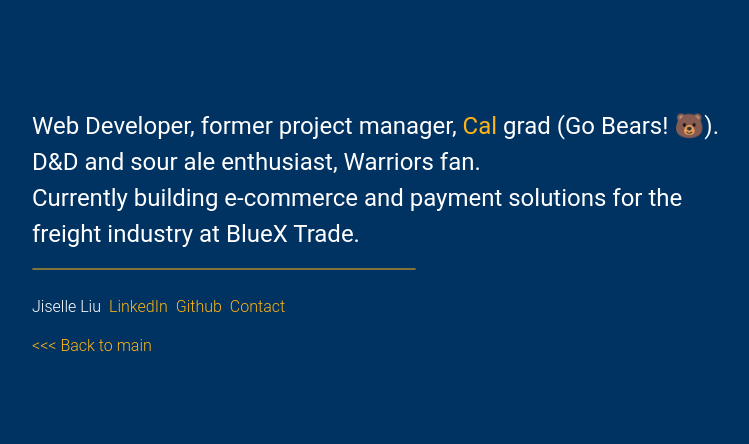
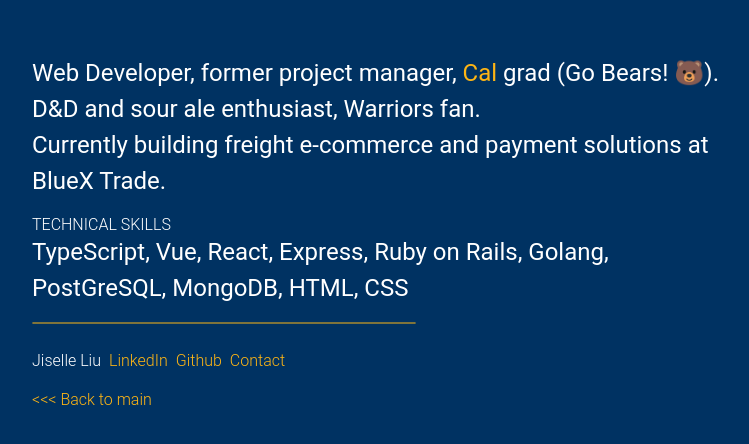
Before and after one commit to jiselle03/jiselle03.github.io, a React (Create React App) app: page /about in a window 1280 px wide. Shown: the part 132-576 px from the top of the page, without its empty margins (48-797 px from the left). Built offline with nearby package versions, Linux system fonts and the light colour scheme; a web font is replaced by a local one.

Commit message:
Add tech skills to about

```diff
--- a/src/pages/AboutPage.js
+++ b/src/pages/AboutPage.js
@@ -10,8 +10,10 @@ const AboutPage = () => {
         Web Developer, former project manager,&nbsp;
         <a href="https://berkeley.edu" target="blank">Cal</a> grad (Go Bears! 🐻).<br />
         D&D and sour ale enthusiast, Warriors fan. <br />
-        Currently building e-commerce and payment solutions for the freight industry at BlueX Trade.
+        Currently building freight e-commerce and payment solutions at BlueX Trade.
       </p>
+      <small>TECHNICAL SKILLS</small>
+      <p>TypeScript, Vue, React, Express, Ruby on Rails, Golang, PostGreSQL, MongoDB, HTML, CSS</p>
       <Divider />
       <Footer>
         <small>Jiselle Liu</small>
```
